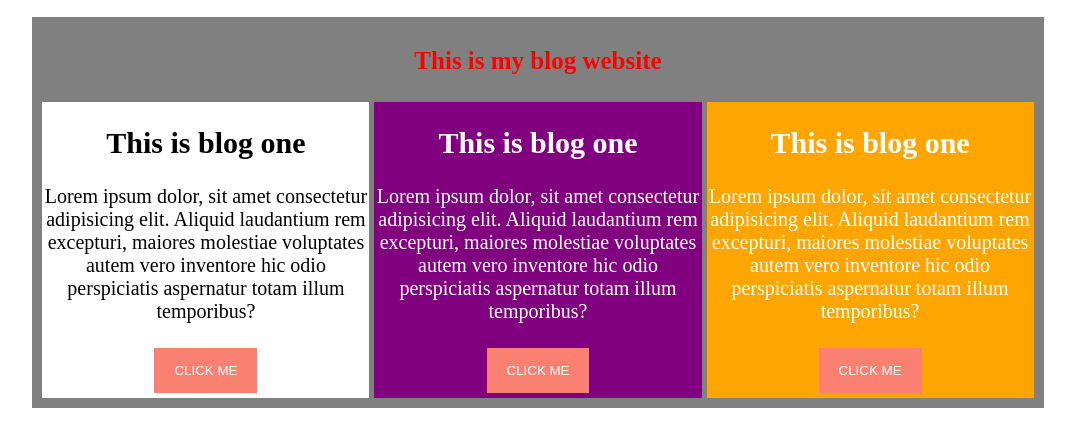
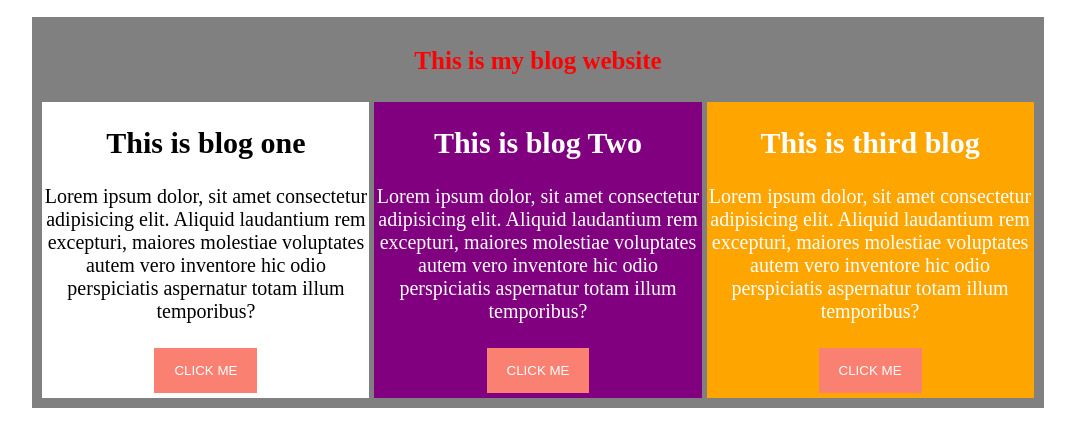
Before and after one commit to alamshuvo/js-dom-assignment, a plain HTML site: page index.html in a window 1280 px wide. Shown: the whole page, without its empty margins (102-1177 px from the left). Drawn offline with Linux system fonts and the light colour scheme.

Commit message:
another one

```diff
--- a/index.html
+++ b/index.html
@@ -15,12 +15,12 @@
                 <button class="btn">CLICK ME </button>
             </div>
             <div id="second-area">
-                <h2>This is blog one</h2>
+                <h2>This is blog Two</h2>
                 <p>Lorem ipsum dolor, sit amet consectetur adipisicing elit. Aliquid laudantium rem excepturi, maiores molestiae voluptates autem vero inventore hic odio perspiciatis aspernatur totam illum temporibus?</p>
                 <button class="btn">CLICK ME  </button>
             </div>
             <div id="third-area">
-                <h2>This is blog one</h2>
+                <h2>This is third blog</h2>
                 <p>Lorem ipsum dolor, sit amet consectetur adipisicing elit. Aliquid laudantium rem excepturi, maiores molestiae voluptates autem vero inventore hic odio perspiciatis aspernatur totam illum temporibus?</p>
                 <button class="btn">CLICK ME  </button>
             </div>
```
